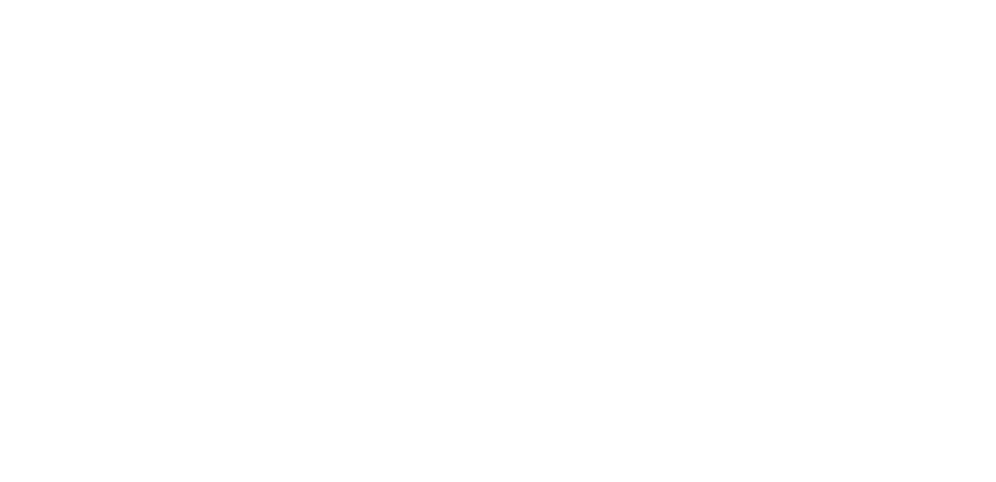
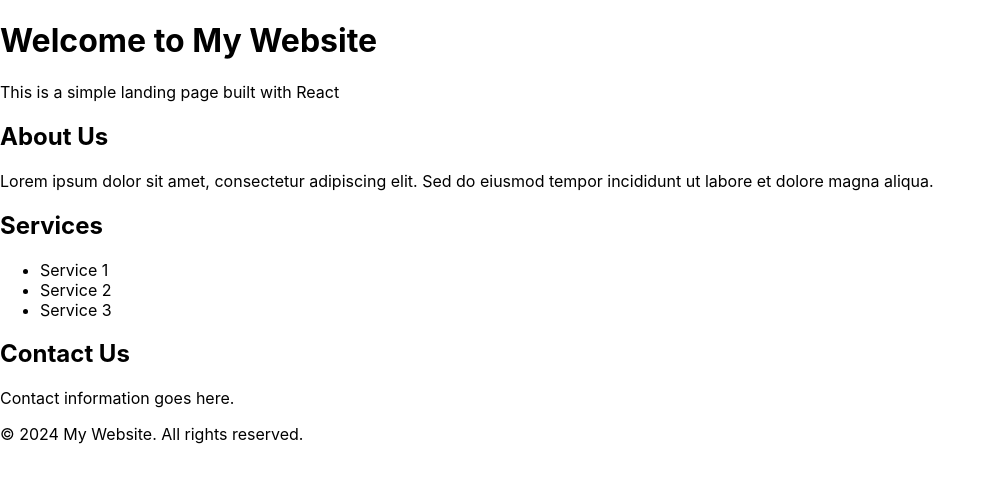
Before and after one commit to hamoooz1/Rock-Power, a React (Create React App) app in the folder frontend/: page / in a window 1280 px wide. Shown: the top 482 px of the page, without its empty margins (0-996 px from the left). Built offline with nearby package versions, Linux system fonts and the light colour scheme.

Commit message:
Added landing page

```diff
--- a/frontend/src/App.js
+++ b/frontend/src/App.js
@@ -1,9 +1,10 @@
-import logo from './logo.svg';
 import NavBar from './components/NavBar';
+import LandingPage from './components/LandingPage';
 
 function App() {
   return (
     <>
+    <LandingPage></LandingPage>
     <NavBar />
      <div className="App">
     </div>
--- /dev/null
+++ b/frontend/src/components/LandingPage.jsx
@@ -0,0 +1,35 @@
+import React from 'react';
+
+const LandingPage = () => {
+  return (
+    <div className="landing-page">
+      <header>
+        <h1>Welcome to My Website</h1>
+        <p>This is a simple landing page built with React</p>
+      </header>
+      <main>
+        <section>
+          <h2>About Us</h2>
+          <p>Lorem ipsum dolor sit amet, consectetur adipiscing elit. Sed do eiusmod tempor incididunt ut labore et dolore magna aliqua.</p>
+        </section>
+        <section>
+          <h2>Services</h2>
+          <ul>
+            <li>Service 1</li>
+            <li>Service 2</li>
+            <li>Service 3</li>
+          </ul>
+        </section>
+        <section>
+          <h2>Contact Us</h2>
+          <p>Contact information goes here.</p>
+        </section>
+      </main>
+      <footer>
+        <p>&copy; 2024 My Website. All rights reserved.</p>
+      </footer>
+    </div>
+  );
+};
+
+export default LandingPage;
```
